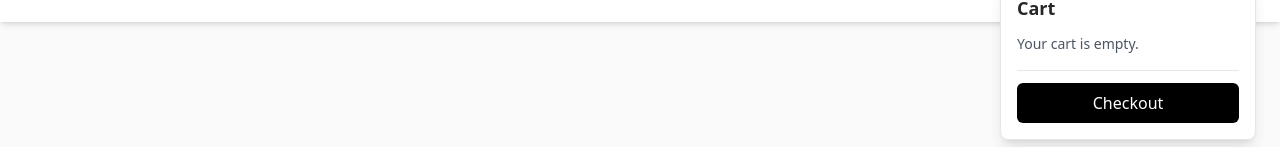
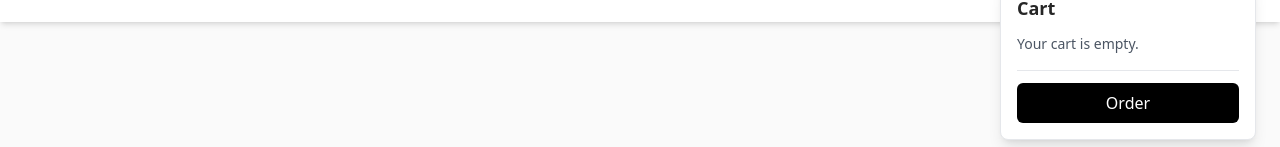
Before and after one commit to danerjenkins/grane-frontend, a React (Vite) app: page / in a window 1280 px wide. Both pictures are taken after a click on the button 1244 px from the left and 69 px from the top of the page. Shown: the part 122-269 px from the top of the page. Built offline with nearby package versions, Linux system fonts and the light colour scheme.

Commit message:
change cart to bring to bakedays page if empty

```diff
--- a/src/components/Navbar.tsx
+++ b/src/components/Navbar.tsx
@@ -9,11 +9,9 @@ const Navbar = () => {
   const { cart, removeFromCart } = useCart();
   const { cartQuantity } = useCart();
 
-
   return (
     <nav className="bg-white shadow-md px-6 py-6 relative">
       <div className="flex justify-between items-center">
-
         {/* Logo */}
         <Link to="/" className="flex items-center space-x-2">
           <img
@@ -56,17 +54,20 @@ const Navbar = () => {
         {/* DESKTOP MENU + DESKTOP CART */}
         <div className="hidden md:flex items-center space-x-6">
           {/* <Link to="/menu" className="nav-link">Menu</Link>*/}
-          <Link to="/about" className="nav-link">About</Link>
-          <Link to="/contact" className="nav-link">Contact</Link>
-          <Link to="/bake-days" className="nav-link">Order</Link>
+          <Link to="/about" className="nav-link">
+            About
+          </Link>
+          <Link to="/contact" className="nav-link">
+            Contact
+          </Link>
+          <Link to="/bake-days" className="nav-link">
+            Order
+          </Link>
           {/* <Link to="/account" className="nav-link">Account</Link> */}
 
           {/* Desktop Cart */}
           <div className="relative ml-4">
-            <button
-              className="relative"
-              onClick={() => setCartOpen(!cartOpen)}
-            >
+            <button className="relative" onClick={() => setCartOpen(!cartOpen)}>
               <ShoppingCart className="w-6 h-6 text-gray-800" />
               {cart.length > 0 && (
                 <span className="absolute -top-2 -right-2 bg-red-500 text-white text-xs px-2 py-0.5 rounded-full">
@@ -103,13 +104,23 @@ const Navbar = () => {
                 )}
 
                 <div className="mt-4 border-t pt-3">
+                  {cart.length === 0 ? (
+                    <Link
+                      to="/bake-days"
+                      onClick={() => setCartOpen(false)}
+                      className="block bg-black text-white text-center py-2 rounded-md hover:bg-gray-800"
+                    >
+                      Order
+                    </Link>
+                  ) : (
                     <Link
                       to="/checkout"
+                      onClick={() => setCartOpen(false)}
                       className="block bg-black text-white text-center py-2 rounded-md hover:bg-gray-800"
-                    onClick={() => setCartOpen(false)}
                     >
                       Checkout
                     </Link>
+                  )}
                 </div>
               </div>
             )}
@@ -121,9 +132,15 @@ const Navbar = () => {
       {isOpen && (
         <div className="mt-4 flex flex-col space-y-2 md:hidden">
           {/* <Link to="/menu" className="nav-link">Menu</Link> */}
-          <Link to="/about" className="nav-link">About</Link>
-          <Link to="/contact" className="nav-link">Contact</Link>
-          <Link to="/bake-days" className="nav-link">Order</Link>
+          <Link to="/about" className="nav-link">
+            About
+          </Link>
+          <Link to="/contact" className="nav-link">
+            Contact
+          </Link>
+          <Link to="/bake-days" className="nav-link">
+            Order
+          </Link>
           {/* <Link to="/account" className="nav-link">Account</Link> */}
         </div>
       )}
@@ -157,13 +174,23 @@ const Navbar = () => {
           )}
 
           <div className="mt-4 border-t pt-3">
+            {cart.length === 0 ? (
+              <Link
+                to="/bake-days"
+                onClick={() => setCartOpen(false)}
+                className="block bg-black text-white text-center py-2 rounded-md hover:bg-gray-800"
+              >
+                Order
+              </Link>
+            ) : (
               <Link
                 to="/checkout"
+                onClick={() => setCartOpen(false)}
                 className="block bg-black text-white text-center py-2 rounded-md hover:bg-gray-800"
-              onClick={() => setCartOpen(false)}
               >
                 Checkout
               </Link>
+            )}
           </div>
         </div>
       )}
```
Lines whose indentation alone changed are shown as unchanged.
